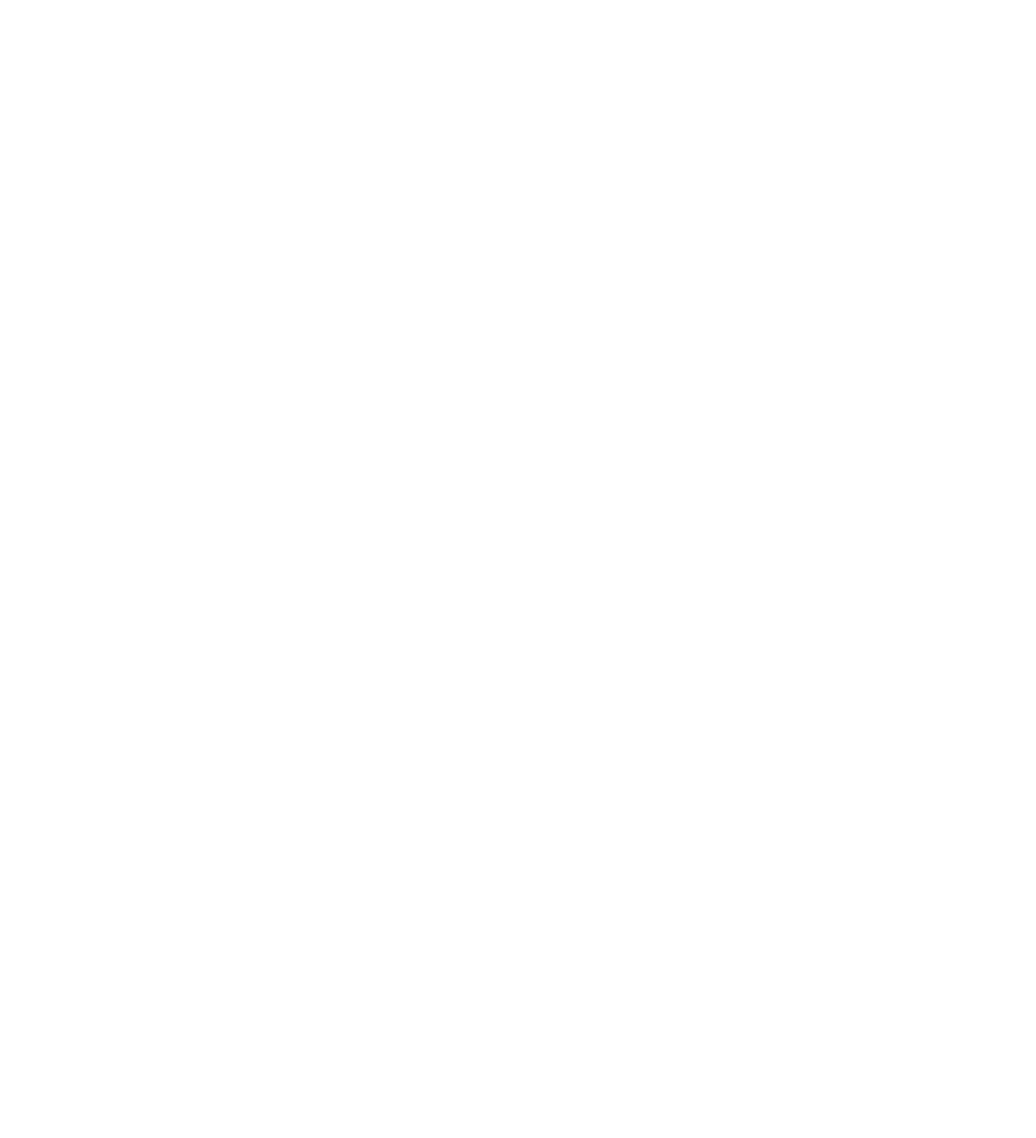
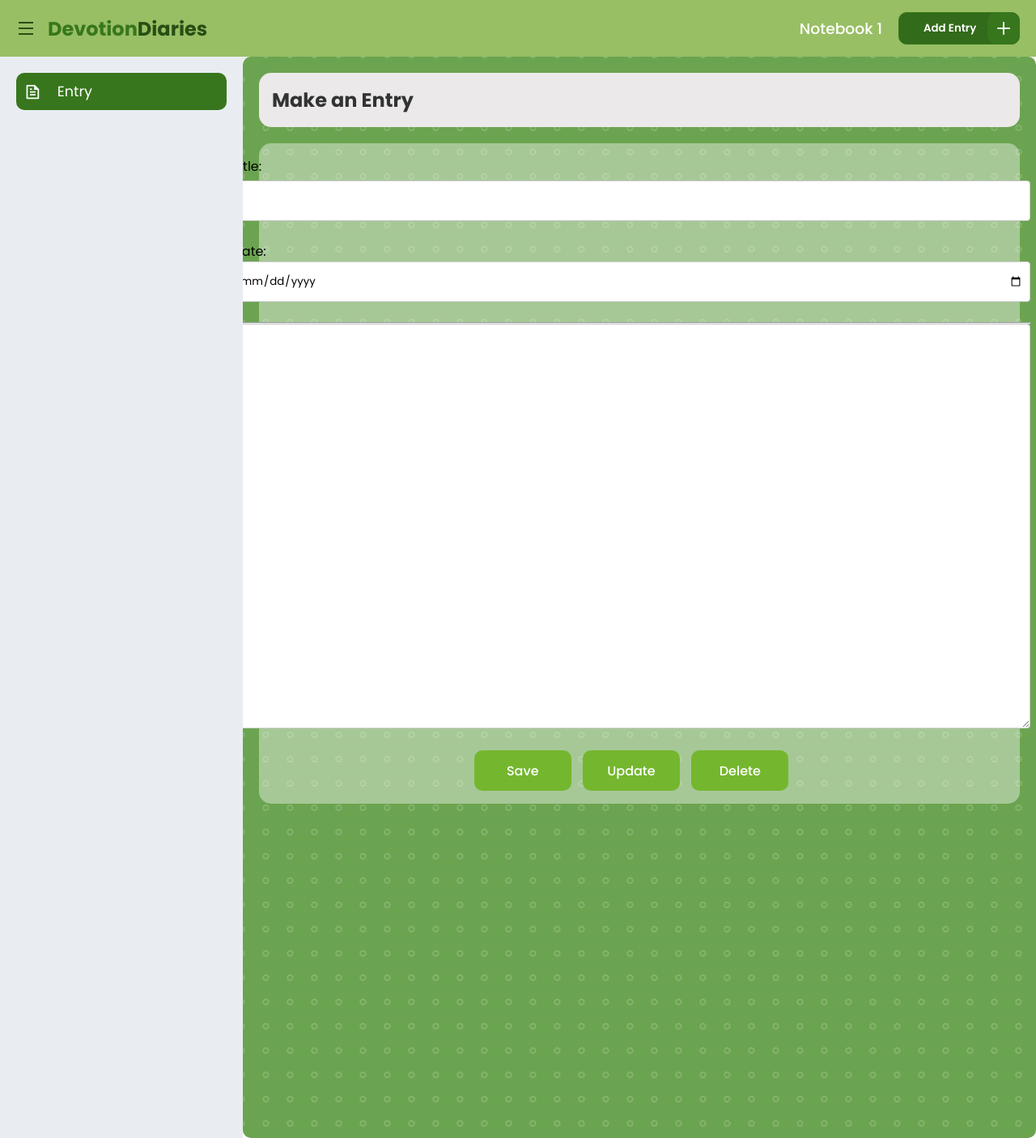
Before and after one commit to SiennaShaniah/Devotion-Diaries, a PHP site: page /notebook.php in a window 1280 px wide. Before the commit the page is empty. Shown: the whole page at 81% size. Run offline with PHP 8.4, Linux system fonts and the light colour scheme.

Commit message:
10/04/24 NOTEBOOK PAGE UPDATE

```diff
--- a/notebook.css
+++ b/notebook.css
@@ -0,0 +1,353 @@
+@import url('https://fonts.googleapis.com/css2?family=Poppins:ital,wght@0,100;0,200;0,300;0,400;0,500;0,600;0,700;0,800;0,900;1,100;1,200;1,300;1,400;1,500;1,600;1,700;1,800;1,900&display=swap');
+
+*{
+    margin: 0;
+    padding: 0;
+    box-sizing: border-box;
+    font-family: 'Poppins', sans-serif;
+}
+
+/* header */
+
+.header{
+    display: flex;
+    align-items: center;
+    justify-content: space-between;
+    height: 70px;
+    padding: 0 20px;
+    box-shadow: 0 4px 8px 0 rgba(0, 0, 0, 0.1);
+    z-index: 999;
+    background: #98bf64;
+    color: #274e13;
+}
+
+.logo{
+    display: flex;
+    align-items: center;
+}
+
+.logo i{
+    font-size: 1.5rem;
+    margin-right: 15px;
+}
+
+.logo h2{
+    font-family: 'Poppins', sans-serif;
+}
+
+.logo span{
+    color: #38761d;
+    font-family: 'Poppins', sans-serif;
+}
+
+.noteName {
+    position: relative;
+    display: flex;
+    align-items: center;
+  }
+
+  .noteName .note {
+    margin-right: 20px;
+    font-family: 'Poppins', sans-serif;
+    font-weight: 500;
+    color: #fff;
+  }
+
+  .addEntryButton {
+    position: relative;
+    width: 150px;
+    height: 40px;
+    cursor: pointer;
+    display: flex;
+    align-items: center;
+    border: 1px solid #38761d;
+    background-color: #326b1a;
+    border-radius: 10px;
+  }
+
+  .addEntryButton, .button__icon, .button__text {
+    transition: all 0.3s;
+  }
+
+  .addEntryButton .button__text {
+    transform: translateX(30px);
+    color: #fff;
+    font-weight: 600;
+  }
+
+  .addEntryButton .button__icon {
+    position: absolute;
+    transform: translateX(109px);
+    height: 100%;
+    width: 39px;
+    background-color: #38761d;
+    display: flex;
+    align-items: center;
+    justify-content: center;
+    border-radius: 10px;
+  }
+
+  .addEntryButton .svg {
+    width: 30px;
+    stroke: #fff;
+  }
+
+  .addEntryButton:hover {
+    background: #86ad75;
+  }
+
+  .addEntryButton:hover .button__text {
+    color: transparent;
+  }
+
+  .addEntryButton:hover .button__icon {
+    width: 148px;
+    transform: translateX(0);
+  }
+
+  .addEntryButton:active .button__icon {
+    background-color: #38761d;
+  }
+
+  .addEntryButton:active {
+    border: 1px solid #38761d;
+  }
+
+
+/* sidebar */
+
+
+
+.main{
+    position: relative;
+    height: calc(100vh - 70px);
+}
+
+.sidebar{
+    position: absolute;
+    top: 0;
+    left: 0;
+    height: 100%;
+    width: 300px;
+    padding: 20px;
+    background: #e9edf1;
+    display: flex;
+    flex-direction: column;
+    justify-content: space-between;
+    z-index: 10;
+    transition: .3s;
+    overflow-y: auto;
+}
+
+
+.sidebar--items li , .sidebar--bottom--items li{
+    list-style: none;
+}
+
+a{
+    text-decoration: none;
+}
+
+.sidebar--items a, .sidebar--bottom--items a{
+    display: flex;
+    align-items: center;
+    margin-bottom: 10px;
+    font-size: 1.1rem;
+    padding: 10px;
+    border-radius: 10px;
+    color: #274e13;
+}
+
+.sidebar--items a:hover,
+.sidebar--bottom--items a:hover{
+    background: #38761d;
+    color: #fff;
+}
+
+a.active{
+    background: #38761d;
+    color: #fff;
+}
+
+.icon{
+    display: flex;
+    align-items: center;
+    justify-content: center;
+    position: relative;
+}
+
+.sidebar .icon{
+    margin-right: 20px;
+    font-size: 1.3rem;
+}
+
+
+/* TABS */
+
+.main--container {
+    position: absolute;
+    top: 0;
+    right: 0;
+    height: 100%;
+    width: calc(100% - 300px);
+    padding: 30px;
+    overflow-y: scroll;
+    overflow-x: hidden;
+    background: #badb97;
+    z-index: 1;
+}
+
+.main--container::before {
+    content: "";
+    position: absolute;
+    top: -50%;
+    left: -50%;
+    width: 200%;
+    height: 200%;
+    background: radial-gradient(circle, #6ba450  10%, transparent 20%),
+      radial-gradient(circle, transparent 10%, #6ba450  20%);
+    background-size: 30px 30px; /* Adjust the size of the pattern */
+    animation: moveBackground 8s linear infinite; /* Adjust the animation duration and timing function */
+}
+
+@keyframes moveBackground {
+    0% {
+      transform: translate(0, 0);
+    }
+    100% {
+      transform: translate(20%, 20%);
+    }
+}
+
+.section--container {
+    width: 100%;
+    height: max-content;
+    padding: 0 20px;
+    display: flex;
+    align-items: center;
+    justify-content: center;
+    background: rgba(255, 255, 255, 0.4);
+    padding: 1rem;
+    border-radius: 15px;
+    margin-bottom: 10px;
+    display: grid;
+    grid-template-columns: repeat(3, 1fr);
+    grid-gap: 20px;
+    position: relative;
+    z-index: 2;
+}
+
+.section--title{
+    display: flex;
+    align-items: center;
+    justify-content: space-between;
+    margin-bottom: 10px;
+    color: #38761d;
+    position: relative;
+    background: #ebe9e9;
+    width: 100%;
+    padding: 1rem;
+    border-radius: 15px;
+}
+
+select{
+    border: none;
+    outline: none;
+    padding: 5px 10px;
+    background-color: transparent;
+    font-weight: 500;
+    font-size: 1rem;
+    color: #3d3c3c;
+}
+
+
+
+/* form styling */
+
+#entry1 {
+    width: 100%;
+    padding: 20px;
+    box-sizing: border-box;
+}
+
+.main--container{
+    background-color: #f0f0f0;
+    border-radius: 10px;
+    padding: 20px;
+}
+
+.section--title {
+    margin-bottom: 20px;
+}
+
+.title {
+    color: #333;
+    font-size: 24px;
+}
+
+.section--container {
+    display: grid;
+    grid-template-columns: repeat(2, 1fr);
+    grid-gap: 20px;
+}
+
+.form-group {
+    display: flex;
+    flex-direction: column;
+}
+
+label {
+    margin-bottom: 5px;
+}
+
+.form-group input[type="text"]{
+    width: 985px;
+    height: 50px;
+    padding: 8px;
+    border: 1px solid #ccc;
+    border-radius: 4px;
+    box-sizing: border-box;
+}
+
+.form--group input[type="date"] {
+    width: 985px;
+    height: 50px;
+    padding: 8px;
+    border: 1px solid #ccc;
+    border-radius: 4px;
+    box-sizing: border-box;
+}
+
+.form-group1 textarea {
+    width: 985px;
+    height: 500px;
+    padding: 8px;
+    border: 1px solid #ccc;
+    border-radius: 4px;
+    box-sizing: border-box;
+}
+
+.button-group {
+    margin-top: 20px; /* Adjust spacing as needed */
+    text-align: center; /* Center the buttons horizontally */
+}
+
+.button-group button {
+    width: 120px;
+    height: 50px;
+    border: none;
+    border-radius: 10px;
+    background: #74B72E;
+    color: #fff;
+    font-weight: 500;
+    font-size: 1.0rem;
+    margin: 0 5px;
+    display: inline-block;
+    text-align: center;
+    cursor: pointer;
+    transition: background 0.3s;
+}
+
+.button-group button:hover {
+    background: #274e13;
+}
--- a/notebook.php
+++ b/notebook.php
@@ -0,0 +1,220 @@
+<!DOCTYPE html>
+<html lang="en">
+
+<head>
+    <meta charset="UTF-8">
+    <meta name="viewport" content="width=device-width, initial-scale=1.0">
+    <title>Notebook Section</title>
+    <link rel="stylesheet" href="notebook.css">
+    <script src="https://cdn.jsdelivr.net/npm/chart.js@3.9.1/dist/chart.min.js"></script>
+    <link href="https://cdn.jsdelivr.net/npm/remixicon@2.5.0/fonts/remixicon.css" rel="stylesheet">
+</head>
+
+<body>
+    <section class="header">
+        <div class="logo">
+            <i class="ri-menu-line menu"></i>
+            <h2><span>Devotion</span>Diaries</h2>
+        </div>
+        <div class="noteName">
+            <h3 class="note">Notebook 1</h3>
+
+            <button type="button" class="addEntryButton">
+                <span class="button__text">Add Entry</span>
+                <span class="button__icon"><svg xmlns="http://www.w3.org/2000/svg" width="24" viewBox="0 0 24 24" stroke-width="2" stroke-linejoin="round" stroke-linecap="round" stroke="currentColor" height="24" fill="none" class="svg">
+                        <line y2="19" y1="5" x2="12" x1="12"></line>
+                        <line y2="12" y1="12" x2="19" x1="5"></line>
+                    </svg></span>
+            </button>
+
+        </div>
+    </section>
+
+    <section class="main">
+        <div class="sidebar">
+            <ul class="sidebar--items">
+                <li>
+                    <a href="#" class="sidebar-link active" data-target="entry">
+                        <span class="icon"><i class="ri-file-text-line"></i>
+                            </i></span>
+                        <div class="sidebar--item">Entry</div>
+                    </a>
+                </li>
+        </div>
+
+        <div id="entry" class="tab">
+            <div class="main--container">
+                <div class="section--title">
+                    <h3 class="title">Make an Entry</h3>
+                </div>
+                <div class="section--container">
+                    <form id="entryForm">
+                        <div class="form-group">
+                            <label for="entryTitle">Title:</label>
+                            <input type="text" id="entryTitle" name="entryTitle" required>
+                        </div>
+                        <br>
+                        <div class="form--group">
+                            <label for="date">Date:</label>
+                            <input type="date" id="dateUploaded" name="dateUploaded" required>
+                        </div>
+                        <br>
+                        <hr>
+                        <div class="form-group1">
+                            <label for="entryBody"></label>
+                            <textarea id="entryBody" name="entryBody" rows="6" required></textarea>
+                        </div>
+                        <div class="button-group">
+                            <button type="submit" class="save-button">Save</button>
+                            <button type="button" class="update-button">Update</button>
+                            <button type="button" class="delete-button">Delete</button>
+                        </div>
+
+                    </form>
+                </div>
+            </div>
+        </div>
+
+
+
+    </section>
+
+
+
+    <!-- // FOR THE SIDEBAR -->
+    <script>
+        let body = document.querySelector(".body")
+
+
+        let menu = document.querySelector(".menu")
+        let sidebar = document.querySelector(".sidebar")
+        let mainContainer = document.querySelector(".main--container")
+
+        menu.onclick = function() {
+            sidebar.classList.toggle("activemenu")
+        }
+        mainContainer.onclick = function() {
+            sidebar.classList.remove("activemenu")
+        }
+    </script>
+
+    <script>
+        document.addEventListener("DOMContentLoaded", function() {
+            const tabs = document.querySelectorAll('.tab');
+            const sidebarLinks = document.querySelectorAll('.sidebar-link');
+
+            sidebarLinks.forEach(link => {
+                link.addEventListener('click', function(e) {
+                    e.preventDefault();
+                    const target = this.getAttribute('data-target');
+
+                    tabs.forEach(tab => {
+                        if (tab.id === target) {
+                            tab.style.display = 'block';
+                        } else {
+                            tab.style.display = 'none';
+                        }
+                    });
+
+                    sidebarLinks.forEach(sidebarLink => {
+                        sidebarLink.classList.remove('active');
+                    });
+                    this.classList.add('active');
+                });
+            });
+        });
+    </script>
+
+    <!-- ADD SCRIPT/NEW ENTRY -->
+    <script>
+    document.addEventListener("DOMContentLoaded", function() {
+        const addEntryButton = document.querySelector(".addEntryButton");
+        const sidebarItems = document.querySelector(".sidebar--items");
+        const entryTab = document.getElementById("entry");
+
+        let entryCount = 0;
+
+        addEntryButton.addEventListener("click", function() {
+            entryCount++;
+            const targetId = `entry${entryCount}`;
+            const newEntry = document.createElement("li");
+            newEntry.innerHTML = `
+                <a href="#" class="sidebar-link" data-target="${targetId}">
+                    <span class="icon"><i class="ri-file-text-line"></i></span>
+                    <div class="sidebar--item">Entry ${entryCount}</div>
+                </a>
+            `;
+            sidebarItems.appendChild(newEntry);
+
+            const newEntryContent = document.createElement("div");
+            newEntryContent.id = targetId;
+            newEntryContent.classList.add("tab");
+
+            newEntryContent.innerHTML = `
+                <div class="main--container">
+                    <div class="section--title">
+                        <h3 class="title">Make an Entry</h3>
+                    </div>
+                    <div class="section--container">
+                        <form id="entryForm${entryCount}">
+                            <div class="form-group">
+                                <label for="entryTitle">Title:</label>
+                                <input type="text" id="entryTitle${entryCount}" name="entryTitle" required>
+                            </div>
+                            <br>
+                            <div class="form--group">
+                                <label for="date">Date:</label>
+                                <input type="date" id="dateUploaded${entryCount}" name="dateUploaded" required>
+                            </div>
+                            <br>
+                            <hr>
+                            <div class="form-group1">
+                                <label for="entryBody"></label>
+                                <textarea id="entryBody${entryCount}" name="entryBody" rows="6" required></textarea>
+                            </div>
+                            <div class="button-group">
+                                <button type="submit" class="save-button">Save</button>
+                                <button type="button" class="update-button">Update</button>
+                                <button type="button" class="delete-button">Delete</button>
+                            </div>
+                        </form>
+                    </div>
+                </div>
+            `;
+            entryTab.appendChild(newEntryContent);
+            // Show the first tab and mark the corresponding sidebar item as active
+            if (entryCount === 1) {
+                newEntryContent.style.display = "block";
+                newEntry.querySelector(".sidebar-link").classList.add("active");
+            }
+        });
+
+        // Add event listener to sidebar items
+        sidebarItems.addEventListener("click", function(event) {
+            if (event.target.classList.contains("sidebar-link")) {
+                event.preventDefault();
+                const target = event.target.getAttribute("data-target");
+                // Hide all tabs
+                const tabs = document.querySelectorAll(".tab");
+                tabs.forEach(tab => {
+                    tab.style.display = "none";
+                });
+                // Remove "active" class from all sidebar items
+                const sidebarLinks = document.querySelectorAll(".sidebar-link");
+                sidebarLinks.forEach(link => {
+                    link.classList.remove("active");
+                });
+                // Show the clicked tab and mark the clicked sidebar item as active
+                const clickedTab = document.getElementById(target);
+                clickedTab.style.display = "block";
+                event.target.classList.add("active");
+            }
+        });
+    });
+</script>
+
+
+
+</body>
+
+</html>
```
Also changed, not shown: admin.js (deleted, +0 -14 lines), admin.php (+16 -1 lines).
